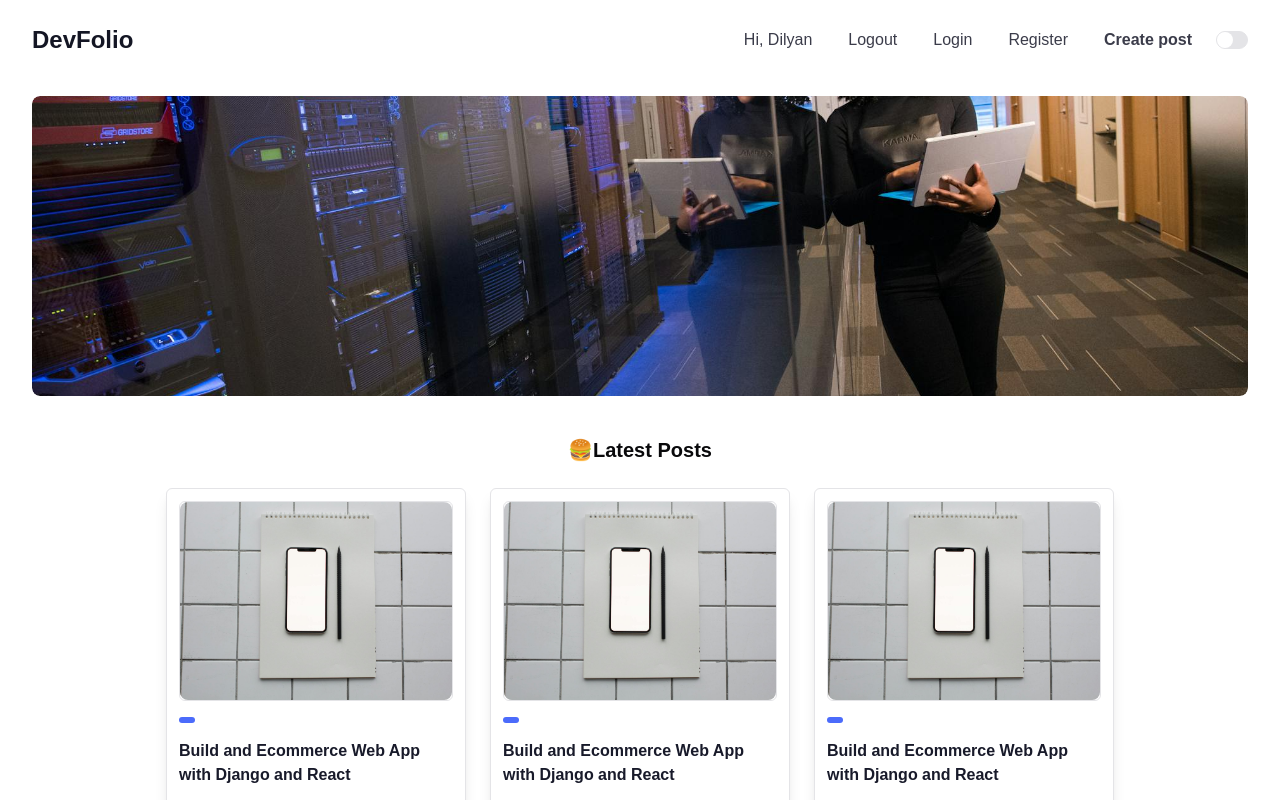
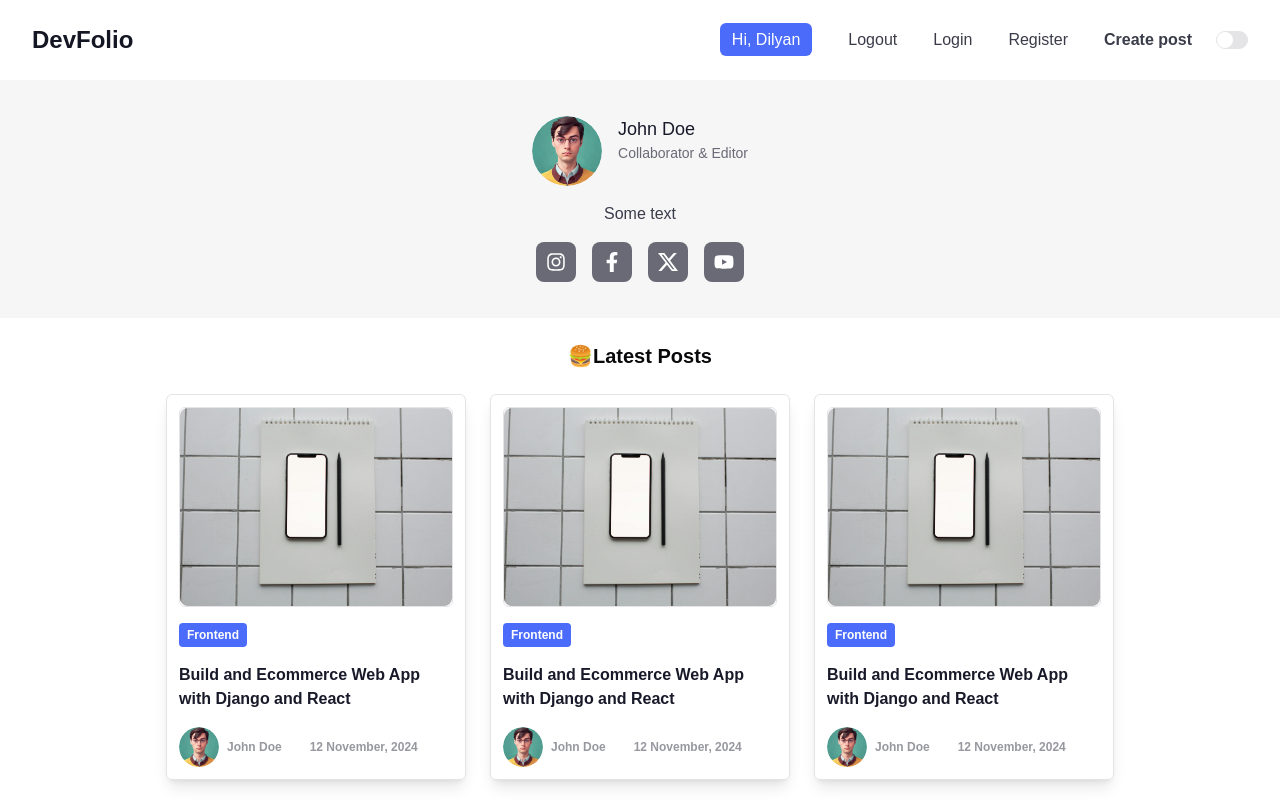
Before and after one commit to dilyaniliev7/blog_app, a React (Vite) app in the folder frontend/frontend/: page /profile in a window 1280 px wide. Shown: the top 800 px of the page. Built offline with nearby package versions, Linux system fonts and the light colour scheme.

Commit message:
built pages & routing with react router

```diff
--- a/frontend/frontend/package.json
+++ b/frontend/frontend/package.json
@@ -18,6 +18,7 @@
     "react": "^19.2.0",
     "react-dom": "^19.2.0",
     "react-icons": "^5.7.0",
+    "react-router-dom": "^7.18.2",
     "shadcn": "^4.16.0",
     "tailwind-merge": "^3.6.0",
     "tw-animate-css": "^1.4.0"
--- a/frontend/frontend/src/App.jsx
+++ b/frontend/frontend/src/App.jsx
@@ -1,16 +1,24 @@
+import { BrowserRouter, Routes, Route } from "react-router-dom"
 import NavBar from "./ui_components/NavBar"
 import Header from "./ui_components/Header"
 import BlogContainer from "./ui_components/BlogContainer"
 import Footer from "./ui_components/Footer"
+import AppLayout from "./ui_components/AppLayout"
+import HomePage from "./pages/HomePage"
+import DetailPage from "./pages/DetailPage"
+import ProfilePage from "./pages/ProfilePage"
 
 const App = () => {
     return  (
-        <div>
-            <NavBar />
-            <Header />
-            <BlogContainer />
-            <Footer />
-        </div>
+        <BrowserRouter>
+        <Routes>
+            <Route path='/' element={<AppLayout />}>
+                <Route index element={<HomePage />} />
+                <Route path="detail" element={<DetailPage />} />
+                <Route path="profile" element={<ProfilePage />} />
+            </Route>
+        </Routes>
+        </BrowserRouter>
     )
 }
 
--- /dev/null
+++ b/frontend/frontend/src/pages/DetailPage.jsx
@@ -0,0 +1,30 @@
+import Badge from "@/ui_components/Badge"
+import BlogWriter from "@/ui_components/BlogWriter"
+import banner from "../images/detailBanner.jpg"
+
+const DetailPage = () => {
+    return (
+        <div className="padding-dx max-container py-9">
+            <Badge />
+
+            <div className="flex justify-between items-center">
+                <h2 className="py-6 leading-normal text-2xl md:text-3xl text-[#181A2A] tracking-wide font-semibold dark:text">
+                    Build and Ecommerce Web App with Django and React
+                </h2>
+            </div>
+
+            <BlogWriter />
+
+            <div className="w-full h-[350px] my-9 overflow-hidden rounded-sm">
+                <img className="w-full h-full object-cover rounded-sm" src={banner} />
+            </div>
+
+            <p className="text-[16px] leading-[2rem] text-justify text-[#3B3C4A] dark:text-[#BABABF]">
+                lorem
+            </p>
+        </div>
+    )
+
+}
+
+export default DetailPage
--- /dev/null
+++ b/frontend/frontend/src/pages/HomePage.jsx
@@ -0,0 +1,13 @@
+import Header from "@/ui_components/Header"
+import BlogContainer from "@/ui_components/BlogContainer"
+
+const HomePage = () => {
+    return (
+        <>
+            <Header />
+            <BlogContainer />
+        </>
+    )
+}
+
+export default HomePage;
--- /dev/null
+++ b/frontend/frontend/src/pages/ProfilePage.jsx
@@ -0,0 +1,13 @@
+import Hero from "@/ui_components/Hero"
+import BlogContainer from "@/ui_components/BlogContainer"
+
+const ProfilePage = () => {
+    return (
+        <>
+            <Hero />
+            <BlogContainer />
+        </>
+    )
+}
+
+export default ProfilePage
--- /dev/null
+++ b/frontend/frontend/src/ui_components/AppLayout.jsx
@@ -0,0 +1,15 @@
+import { Outlet } from "react-router-dom"
+import NavBar from "./NavBar"
+import Footer from "./Footer"
+
+const AppLayout = () => {
+    return (
+        <main className="w-full bg-[#ffffff] dark:bg-[#181A2A]">
+            <NavBar />
+            <Outlet />
+            <Footer />
+        </main>
+    )
+}
+
+export default AppLayout
--- a/frontend/frontend/src/ui_components/Badge.jsx
+++ b/frontend/frontend/src/ui_components/Badge.jsx
@@ -2,6 +2,7 @@
 const Badge = () => {
     return (
         <span className="px-2 py-[3px] text-[12px] font-semibold bg-[#4B6BFB] text-[#FFFFFF] rounded-sm self-start">
+            Frontend
         </span>
     )
 }
--- a/frontend/frontend/src/ui_components/BlogCard.jsx
+++ b/frontend/frontend/src/ui_components/BlogCard.jsx
@@ -1,6 +1,7 @@
 import Badge from './Badge'
 import CardFooter from './CardFooter'
 import thumbnail from '../images/design_vii.jpg'
+import { Link } from "react-router-dom"
 
 const BlogCard = () => {
     return (
@@ -14,9 +15,12 @@ const BlogCard = () => {
 
             <Badge />
 
-            <h3 className="font-semibold leading-normal text-[#181A2A] mb-0 dark:text-white">
-                Build and Ecommerce Web App with Django and React
-            </h3>
+            <Link to="/detail">
+
+                <h3 className="font-semibold leading-normal text-[#181A2A] mb-0 dark:text-white">
+                    Build and Ecommerce Web App with Django and React
+                </h3>
+            </Link>
         <CardFooter />
     </div>
     )
--- /dev/null
+++ b/frontend/frontend/src/ui_components/BlogWriter.jsx
@@ -0,0 +1,27 @@
+import pic from "../images/pic.jpg"
+
+const BlogWriter = () => {
+    return (
+        <div className="flex items-center gap-4">
+
+            <span className="flex items-center gap-2">
+                <div className="w-[40px] h-[40px] rounded-full overflow-hidden">
+                    <img
+                        src={pic}
+                        className="c rounded-full w-full h-full object-cover"
+                    />
+                </div>
+
+                <small className="text-[#696A75] text-[14px]">
+                    John Doe
+                </small>
+            </span>
+
+            <small className="text-[#696A75] text-[14px] ml-3">
+                12 November, 2024
+            </small>
+        </div>
+    )
+}
+
+export default BlogWriter
--- /dev/null
+++ b/frontend/frontend/src/ui_components/Hero.jsx
@@ -0,0 +1,47 @@
+import pic from "../images/pic.jpg"
+import { FaInstagram } from "react-icons/fa";
+import { FaFacebookF } from "react-icons/fa";
+import { BsTwitterX } from "react-icons/bs";
+import { FaYoutube } from "react-icons/fa";
+
+const Hero = () => {
+    return (
+        <div className="padding-x py-9 max-container flex flex-col items-center justify-center gap-4 bg-[#F6F6F7]">
+            <div className="flex gap-4">
+                <div className="w-[70px] h-[70px] rounded-full overflow-hidden">
+                    <img
+                        src={pic}
+                        className="w-[70px] h-[70px] rounded-full object-cover"
+                    />
+                </div>
+
+                <span>
+                    <p className="text-[18px] text-[#181A2A] dark:text-white">John Doe</p>
+                    <p className="text-[14px] text-[#696A75] font-thin dark:text-[#BABABF]">
+                        Collaborator & Editor
+                    </p>
+                </span>
+        </div>
+
+        <p className="text-[#3B3C4A] text-[16px] max-md:leading-[2rem] lg:leading-normal lg:mx-[200px]">
+            Some text
+        </p>
+        <div className="flex gap-4 justify-center items-center text-white text-xl">
+            <div className="w-[40px] h-[40px] rounded-lg bg-[#696A75] flex justify-center items-center">
+                <FaInstagram />
+            </div>
+            <div className="w-[40px] h-[40px] rounded-lg bg-[#696A75] flex justify-center items-center">
+                <FaFacebookF />
+            </div>
+            <div className="w-[40px] h-[40px] rounded-lg bg-[#696A75] flex justify-center items-center">
+                <BsTwitterX />
+            </div>
+            <div className="w-[40px] h-[40px] rounded-lg bg-[#696A75] flex justify-center items-center">
+                <FaYoutube />
+            </div>
+        </div>
+    </div>
+     )
+}
+
+export default Hero
--- a/frontend/frontend/src/ui_components/NavBar.jsx
+++ b/frontend/frontend/src/ui_components/NavBar.jsx
@@ -2,6 +2,7 @@ import { Switch } from "@/components/ui/switch";
 import { FaHamburger } from "react-icons/fa";
 import ResponsiveNavBar from "./ResponsiveNavBar"
 import { useState } from 'react';
+import { Link, NavLink } from "react-router-dom"
 
 const NavBar = () => {
 
@@ -10,12 +11,14 @@ const NavBar = () => {
   return (
       <>
         <nav className="max-container padding-x py-6 flex justify-between items-center gap-6 sticky top-0 z-10 bg-[#FFFFFF] dark:bg-[#141624]">
-        <a to="/" className="text-[#141624] text-2xl font-bold dark:text-[#FFFFFF]">
+        <Link to="/" className="text-[#141624] text-2xl font-bold dark:text-[#FFFFFF]">
             DevFolio
-        </a>
+        </Link>
 
         <ul className="flex items-center justify-end gap-9 text-[#3B3C4A] lg:flex-1 max-md:hidden dark:text-[#FFFFFF]">
-            <li>Hi, Dilyan</li>
+            <li>
+                <NavLink to="/profile" className={({isActive}) => isActive ? "active" : ""}>Hi, Dilyan</NavLink>
+            </li>
             <li>Logout</li>
             <li>Login</li>
             <li>Register</li>
```
Also changed, not shown: 1 other file (tests, documents, lock files or other folders).
